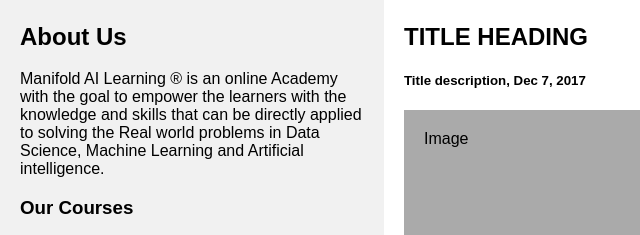
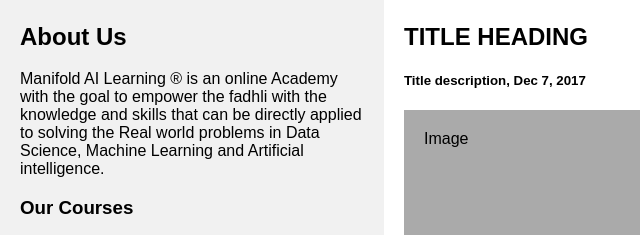
Before and after one commit to Ir-Fadhli/codebuild-demo2, a plain HTML site: page index.html in a window 1280 px wide. Shown: the part 390-625 px from the top of the page, 0-640 px from the left. Drawn offline with Linux system fonts and the light colour scheme.

Commit message:
Update index.html
fadhli 1940hrs

```diff
--- a/index.html
+++ b/index.html
@@ -128,7 +128,7 @@ body {
 <div class="row">
   <div class="side">
     <h2>About Us</h2>
-    <p>Manifold AI Learning ® is an online Academy with the goal to empower the learners with the knowledge and skills that can be directly applied to solving the Real world problems in Data Science, Machine Learning and Artificial intelligence.</p>
+    <p>Manifold AI Learning ® is an online Academy with the goal to empower the fadhli with the knowledge and skills that can be directly applied to solving the Real world problems in Data Science, Machine Learning and Artificial intelligence.</p>
     <h3>Our Courses</h3>
     <p>Join us on Youtube and start learning for free</p>
     <div class="fakeimg" style="height:60px;"> <a href="https://www.youtube.com/manifoldailearning" class="right">Youtube Hands-On ML Series </a> </div><br>
```
